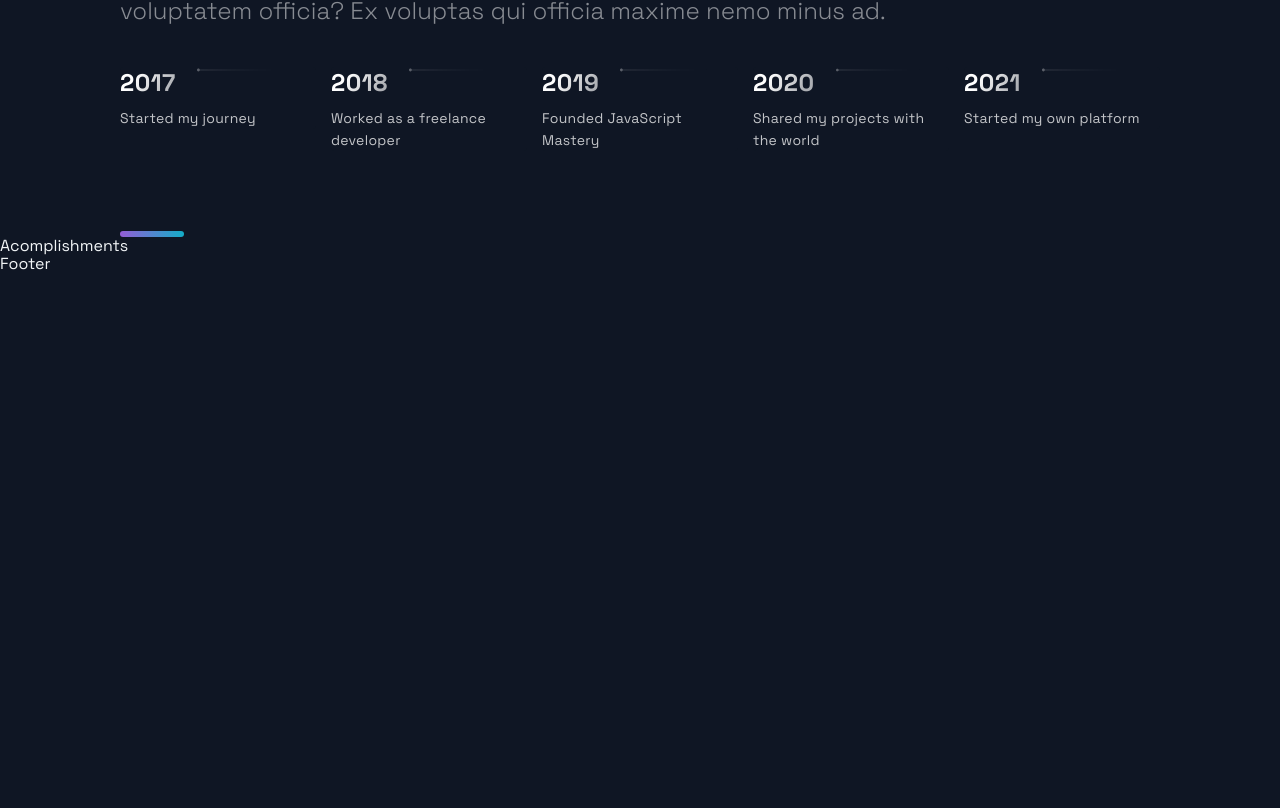
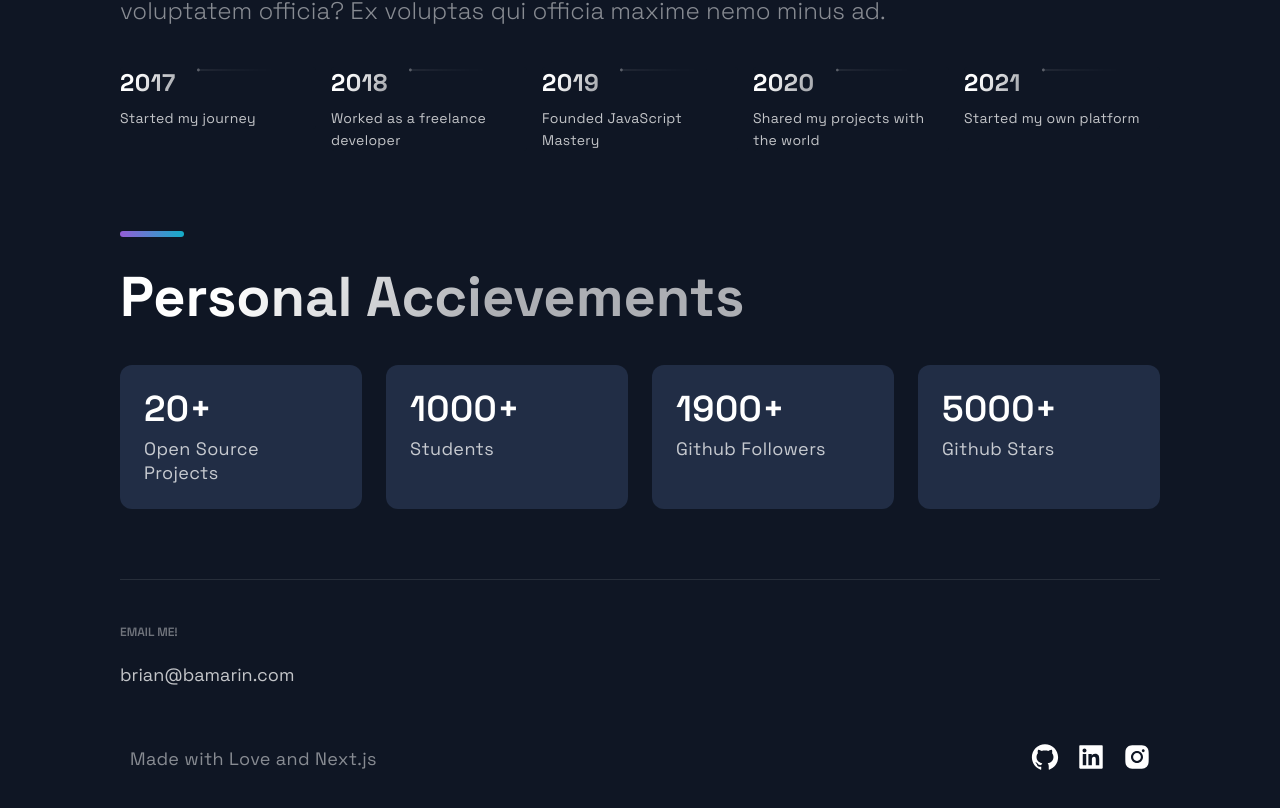
Before and after one commit to bamarin7/portfolio_website_v2, a Next.js app: page / in a window 1280 px wide. Shown: the part 2848-3656 px from the top of the page. Before the commit the page ends 3122 px from the top, so only its background shows below. Built offline with nearby package versions, Linux system fonts and the light colour scheme.

Commit message:
Adding Accomplishments and Footer

```diff
--- a/src/components/Acomplishments/Acomplishments.js
+++ b/src/components/Acomplishments/Acomplishments.js
@@ -11,9 +11,17 @@ const data = [
 ];
 
 const Acomplishments = () => (
-  <div>
-    Acomplishments
-  </div>
+  <Section>
+    <SectionTitle>Personal Accievements</SectionTitle>
+    <Boxes>
+      {data.map((card, index) => (
+        <Box key={index}>
+          <BoxNum>{card.number}+</BoxNum>
+          <BoxText>{card.text}</BoxText>
+        </Box>
+      ))}
+    </Boxes>
+  </Section>
 );
 
 export default Acomplishments;
--- a/src/components/Footer/Footer.js
+++ b/src/components/Footer/Footer.js
@@ -6,9 +6,30 @@ import { CompanyContainer, FooterWrapper, LinkColumn, LinkItem, LinkList, LinkTi
 
 const Footer = () => {
   return (
-    <div>
-      Footer
-    </div>
+    <FooterWrapper>
+      <LinkList>
+        <LinkColumn>
+          <LinkTitle>Email me!</LinkTitle>
+          <LinkItem href='mailto:brian@bamarin.com'>brian@bamarin.com</LinkItem>
+        </LinkColumn>
+      </LinkList>
+      <SocialIconsContainer>
+        <CompanyContainer>
+          <Slogan>Made with Love and Next.js</Slogan>
+        </CompanyContainer>
+        <SocialContainer>
+          <SocialIcons href='https://github.com/bamarin7'>
+            <AiFillGithub size='3rem' />
+          </SocialIcons>
+          <SocialIcons href='https://www.linkedin.com/in/marinbrian/'>
+            <AiFillLinkedin size='3rem' />
+          </SocialIcons>
+          <SocialIcons href='https://instagram.com/bamarin_'>
+            <AiFillInstagram size='3rem' />
+          </SocialIcons>
+        </SocialContainer>
+      </SocialIconsContainer>
+    </FooterWrapper>
   );
 };
 
```
